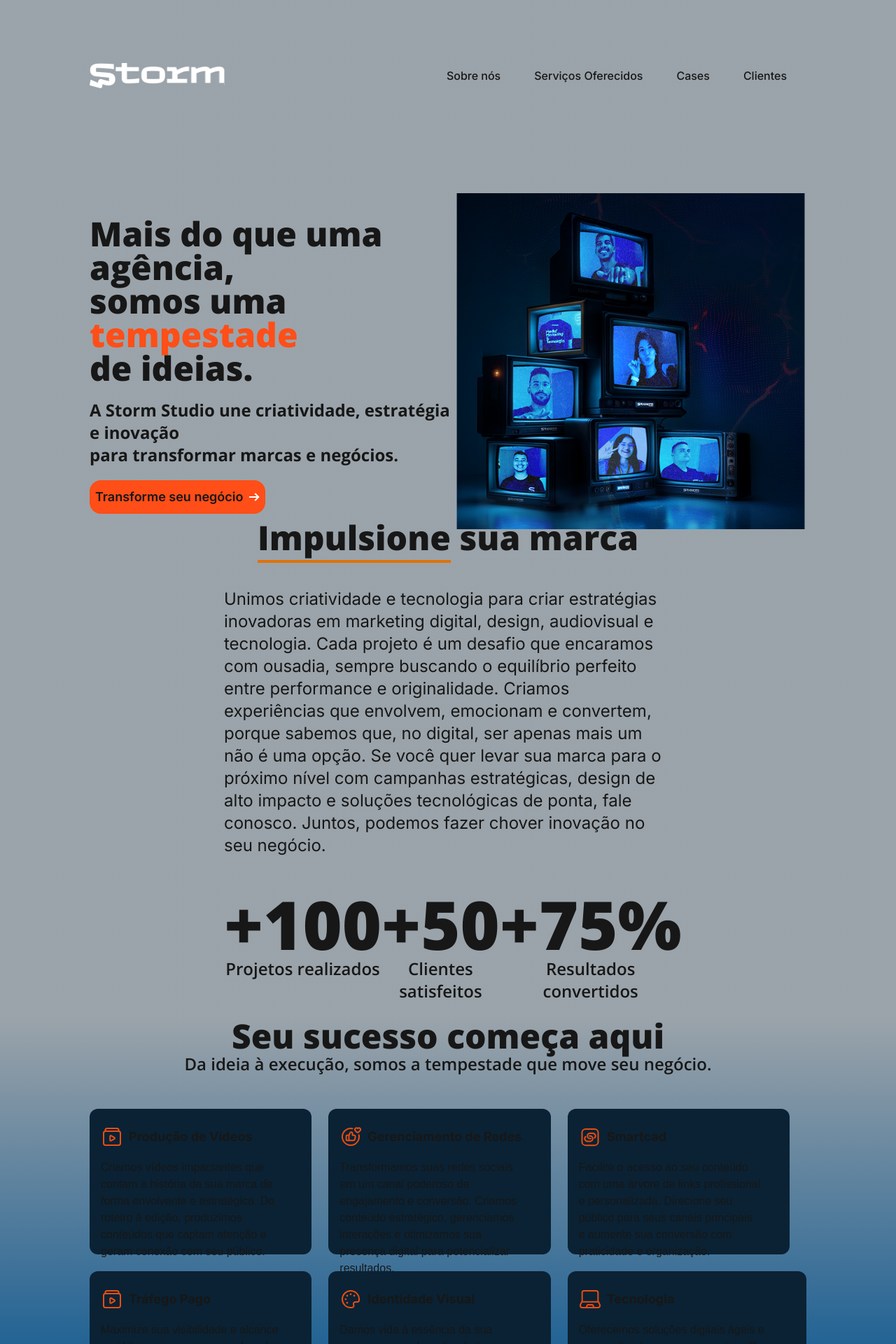
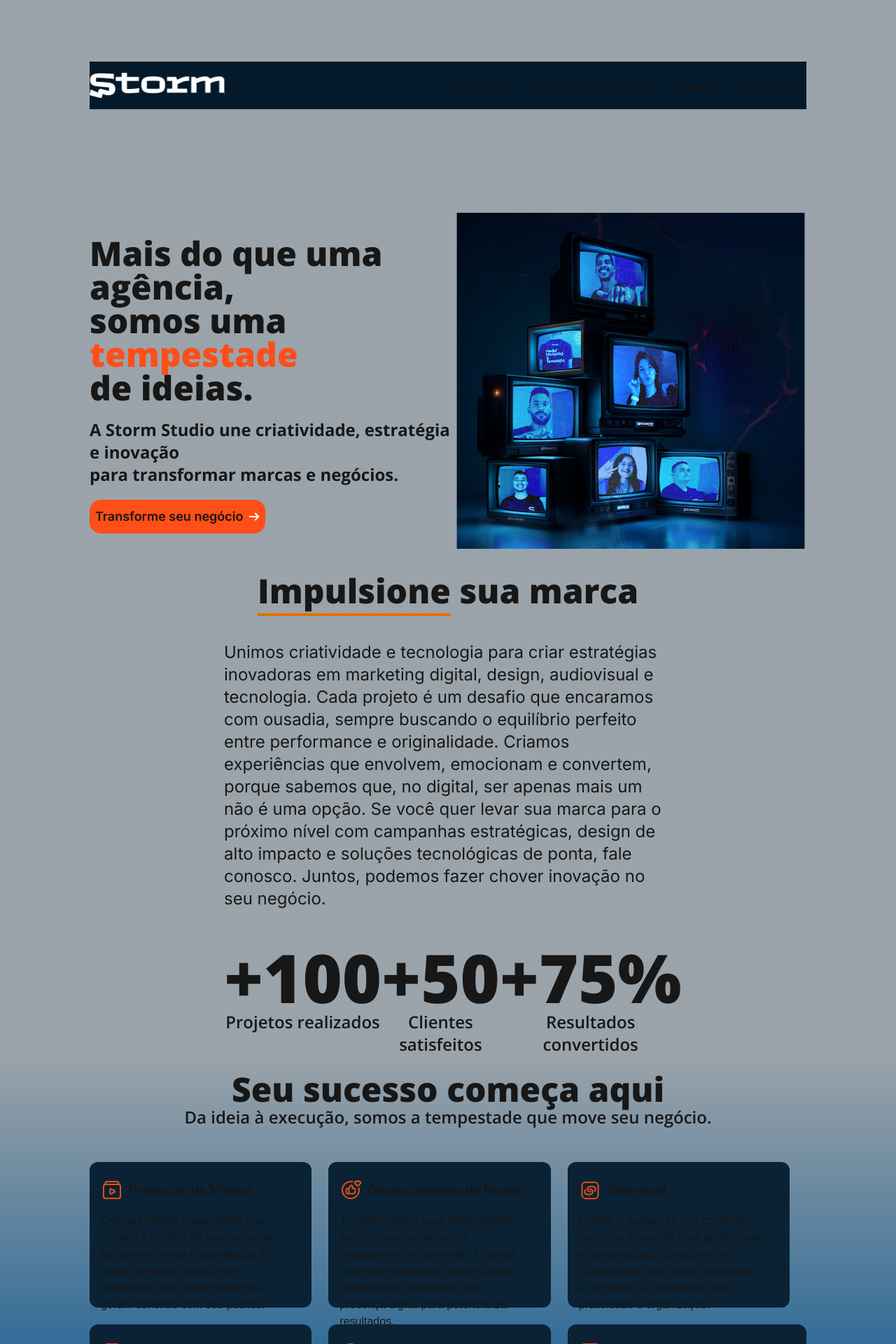
Before and after one commit to Eduardo123Andrade/storm, a Next.js app: page / in a window 1280 px wide. Shown: the part 40-1960 px from the top of the page at 70% size. Built offline with nearby package versions, Linux system fonts and the light colour scheme.

Commit message:
feat - created temporary scroll

```diff
--- a/src/app/_components/AboutUs.tsx
+++ b/src/app/_components/AboutUs.tsx
@@ -1,6 +1,8 @@
+"use client"
 import { Inter, Open_Sans } from "next/font/google"
 import { Results } from "./Results"
 import { Section } from "./Section"
+import { forwardRef } from "react"
 
 const inter = Inter({
   weight: ["400"],
@@ -14,9 +16,12 @@ const openSans = Open_Sans({
   subsets: ["latin"],
 })
 
-export const AboutUs = () => {
+export const AboutUs = forwardRef<HTMLElement>((_props, ref) => {
   return (
-    <Section className="flex justify-center flex-col text-center gap-12 px-48 2xl:px-40">
+    <Section
+      ref={ref}
+      className="flex justify-center flex-col text-center gap-12 px-48 2xl:px-40"
+    >
       <h1
         className={`${openSans.className} text-5xl 2xl:text-7xl font-extrabold`}
       >
@@ -47,4 +52,4 @@ export const AboutUs = () => {
       </div>
     </Section>
   )
-}
+})
--- a/src/app/_components/Header.tsx
+++ b/src/app/_components/Header.tsx
@@ -1,6 +1,7 @@
 import { Inter } from "next/font/google"
 import StormIllustration from "../../../public/assets/svgs/storm.svg"
 import Image from "next/image"
+import { RefAttributes, useMemo } from "react"
 
 const inter = Inter({
   weight: ["500"],
@@ -8,25 +9,58 @@ const inter = Inter({
   subsets: ["latin"],
 })
 
-const Item: React.FC<{ label: string }> = ({ label }) => (
+interface HeaderProps {
+  refs: (() => void)[]
+}
+
+interface ItemProps {
+  label: string
+  onClick?: () => void
+}
+const Item: React.FC<ItemProps> = ({ label, onClick }) => (
   <label
     className={`${inter.className} hover:bg-[#FF4E17] cursor-pointer px-2 `}
+    onClick={onClick}
   >
     {label}
   </label>
 )
-export const Header = () => {
+
+export const Header: React.FC<HeaderProps> = ({ refs }) => {
+  const [ref1, ref2, ref3] = refs
+
+  const onPressAboutUs = () => {
+    if (ref1) {
+      ref1()
+    }
+  }
+
+  const onPressServices = () => {
+    if (ref2) {
+      ref2()
+    }
+  }
+
+  const onPressCases = () => {}
+
+  const onPressClients = () => {
+    if (ref3) {
+      ref3()
+    }
+  }
+
   return (
-    <div className="flex justify-between  items-center">
-      <div className="">
+    <nav className="flex justify-between items-center sticky top-0 bg-test3 opacity-100">
+      {/* <nav className="flex justify-between  items-center"> */}
+      <div className="py-4">
         <Image src={StormIllustration} alt="storm" />
       </div>
       <div className="flex gap-x-8 py-2 px-5 2xl:text-xl">
-        <Item label="Sobre nós" />
-        <Item label="Serviços Oferecidos" />
-        <Item label="Cases" />
-        <Item label="Clientes" />
+        <Item label="Sobre nós" onClick={onPressAboutUs} />
+        <Item label="Serviços Oferecidos" onClick={onPressServices} />
+        <Item label="Cases" onClick={onPressCases} />
+        <Item label="Clientes" onClick={onPressClients} />
       </div>
-    </div>
+    </nav>
   )
 }
--- a/src/app/_components/Intro.tsx
+++ b/src/app/_components/Intro.tsx
@@ -5,6 +5,7 @@ import { Button } from "./Button"
 import Image from "next/image"
 import TVImage from "../../../public/assets/images/tvs.png"
 import { Section } from "./Section"
+import { forwardRef } from "react"
 
 const openSans = Open_Sans({
   weight: ["800", "700"],
@@ -12,13 +13,13 @@ const openSans = Open_Sans({
   subsets: ["latin"],
 })
 
-export const Intro = () => {
+export const Intro = forwardRef<HTMLElement>((_, ref) => {
   const onClick = () => {
     console.log("here")
   }
 
   return (
-    <Section className="overflow-hidden flex flex-col justify-end">
+    <Section ref={ref} className="overflow-hidden flex flex-col justify-end">
       <section className="flex justify-between items-center ">
         <div className="flex flex-col gap-5 2xl:gap-10">
           <div>
@@ -62,4 +63,4 @@ export const Intro = () => {
       </section>
     </Section>
   )
-}
+})
--- a/src/app/_components/Section.tsx
+++ b/src/app/_components/Section.tsx
@@ -1,7 +1,16 @@
+"use client"
+import { forwardRef } from "react"
+
 interface SectionProps extends React.PropsWithChildren {
   className?: string
 }
 
-export const Section: React.FC<SectionProps> = ({ children, className }) => {
-  return <section className={` h-[80vh] ${className} `}>{children}</section>
-}
+export const Section = forwardRef<HTMLElement, SectionProps>(
+  ({ children, className }, ref) => {
+    return (
+      <section ref={ref} className={` h-[80vh] ${className} `}>
+        {children}
+      </section>
+    )
+  }
+)
--- a/src/app/_components/Services.tsx
+++ b/src/app/_components/Services.tsx
@@ -3,6 +3,7 @@ import { Service } from "./Service"
 import { SERVICES } from "../_utils/services"
 import { Service as IService } from "../interfaces"
 import { Section } from "./Section"
+import { forwardRef } from "react"
 
 const openSans = Open_Sans({
   weight: ["800", "600"],
@@ -10,7 +11,7 @@ const openSans = Open_Sans({
   subsets: ["latin"],
 })
 
-export const Services = () => {
+export const Services = forwardRef<HTMLElement>((_, ref) => {
   const renderItem = (item: IService) => {
     return (
       <Service
@@ -22,7 +23,7 @@ export const Services = () => {
     )
   }
   return (
-    <Section className="flex flex-col gap-12">
+    <Section ref={ref} className="flex flex-col gap-12">
       <div className="text-center">
         <h1
           className={`${openSans.className} text-5xl 2xl:text-6xl font-extrabold`}
@@ -41,4 +42,4 @@ export const Services = () => {
       </div>
     </Section>
   )
-}
+})
--- a/src/app/globals.css
+++ b/src/app/globals.css
@@ -13,6 +13,7 @@
 
   --color-test1: #041a2b66;
   --color-test2: #115a92;
+  --color-test3: #041a2b;
 }
 
 @media (prefers-color-scheme: dark) {
--- a/src/app/page.tsx
+++ b/src/app/page.tsx
@@ -1,13 +1,49 @@
+"use client"
+import { useEffect, useRef } from "react"
 import { Intro, Header, AboutUs, Services } from "./_components"
 
+const scrollTo = (refElement: HTMLElement) => {
+  const navbar = document.querySelector("nav")
+  const navbarHeight = navbar ? navbar.offsetHeight : 0
+
+  const targetPosition = refElement.offsetTop - navbarHeight
+  window.scrollTo({
+    top: targetPosition,
+    behavior: "smooth",
+  })
+}
+
 export default function Home() {
+  const ref1 = useRef<HTMLElement>(null)
+  const ref2 = useRef<HTMLElement>(null)
+  const ref3 = useRef<HTMLElement>(null)
+
+  const onPressAboutUs = () => {
+    if (ref1.current) {
+      console.log("??")
+      scrollTo(ref1.current)
+    }
+  }
+
+  const onPressServices = () => {
+    if (ref2.current) {
+      scrollTo(ref2.current)
+    }
+  }
+
+  const onPressCases = () => {
+    if (ref3.current) {
+      scrollTo(ref3.current)
+    }
+  }
+
   return (
     <div className="px-32 pt-32 bg-gradient-to-b from-test1 from-70% via-test2 via-95% to-test1 to-100%">
-      <Header />
-      <Intro />
+      <Header refs={[onPressAboutUs, onPressServices, onPressCases]} />
       <div className="gap-12 flex flex-col">
-        <AboutUs />
-        <Services />
+        <Intro ref={ref1} />
+        <AboutUs ref={ref2} />
+        <Services ref={ref3} />
       </div>
     </div>
   )
```
